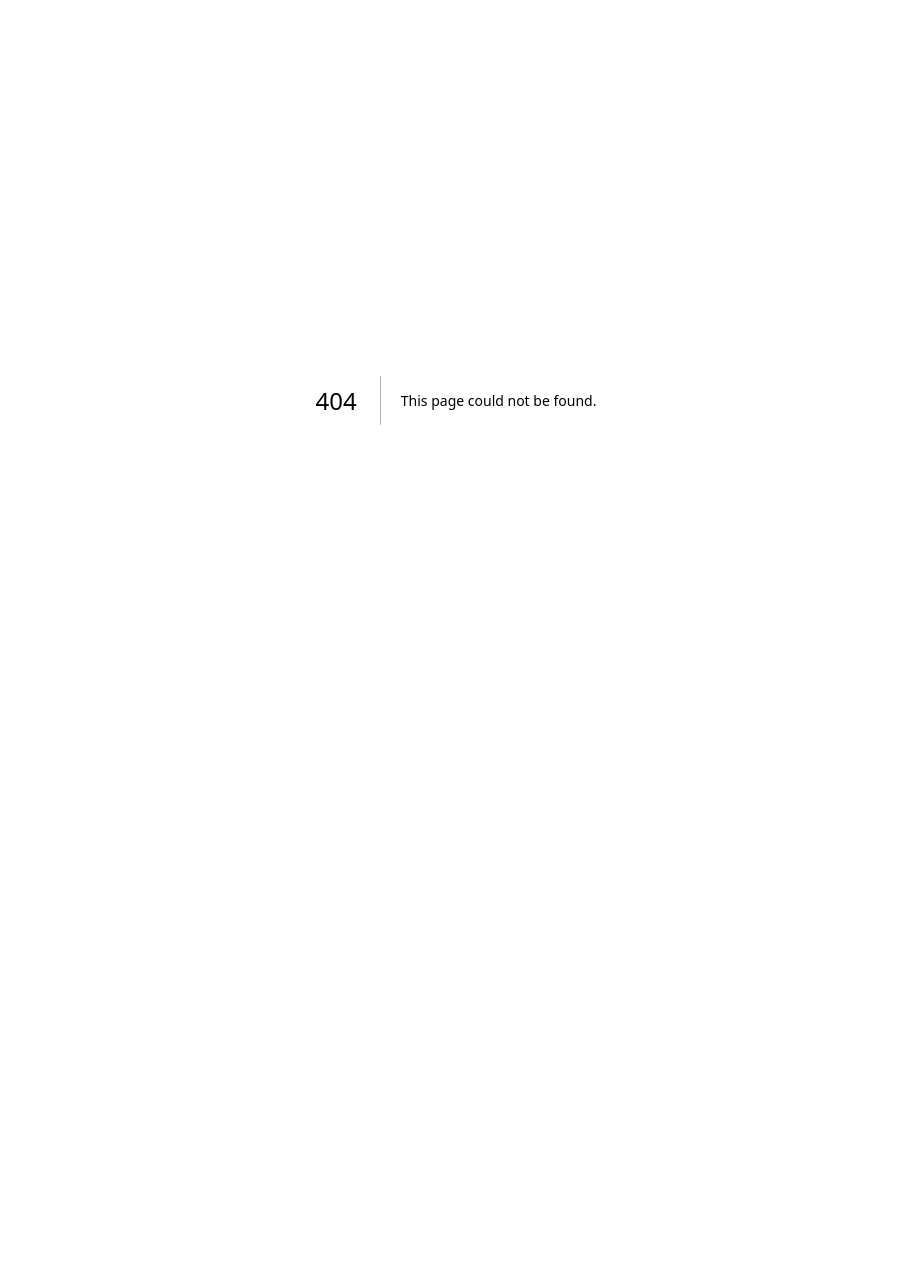
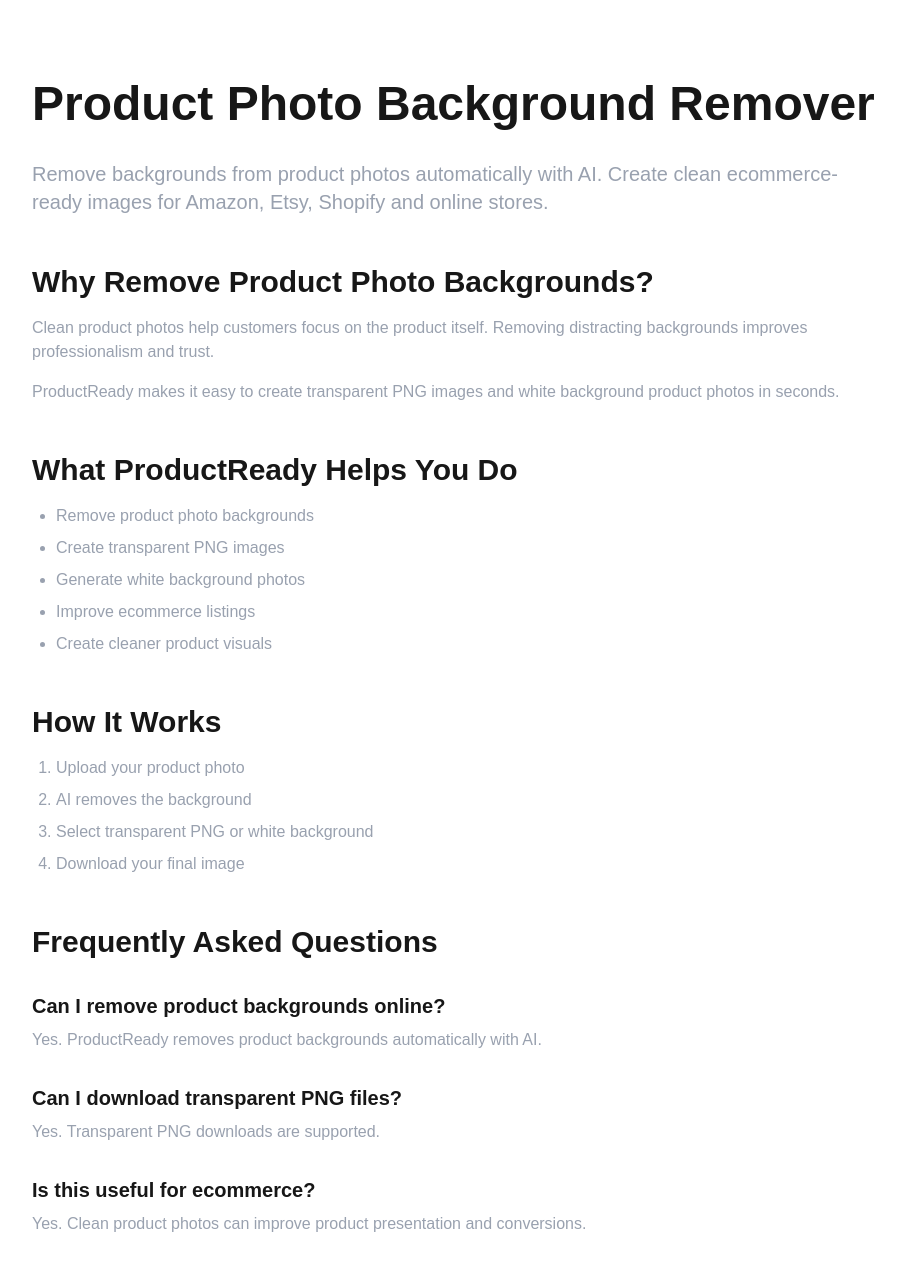
Before and after one commit to myaprak48/productready, a Next.js app: page /product-photo-background-remover in a window 1280 px wide. Before the commit this address had no page. Shown: the top 1270 px of the page, without its empty margins (184-1089 px from the left). Before the commit the page ends 800 px from the top, so only its background shows below. Built offline with nearby package versions, Linux system fonts and the light colour scheme.

Commit message:
Add product photo background remover page

```diff
--- /dev/null
+++ b/app/product-photo-background-remover/page.tsx
@@ -0,0 +1,101 @@
+export const metadata = {
+  title: "Product Photo Background Remover | ProductReady",
+  description:
+    "Remove backgrounds from product photos with AI. Create transparent PNGs and white background images for ecommerce stores and marketplaces.",
+};
+
+export default function Page() {
+  return (
+    <main className="max-w-4xl mx-auto px-6 py-20">
+
+      <h1 className="text-5xl font-bold mb-8">
+        Product Photo Background Remover
+      </h1>
+
+      <p className="text-xl text-gray-400 mb-12">
+        Remove backgrounds from product photos automatically with AI. Create clean ecommerce-ready images for Amazon, Etsy, Shopify and online stores.
+      </p>
+
+      <h2 className="text-3xl font-bold mt-12 mb-4">
+        Why Remove Product Photo Backgrounds?
+      </h2>
+
+      <p className="text-gray-400 mb-4">
+        Clean product photos help customers focus on the product itself. Removing distracting backgrounds improves professionalism and trust.
+      </p>
+
+      <p className="text-gray-400">
+        ProductReady makes it easy to create transparent PNG images and white background product photos in seconds.
+      </p>
+
+      <h2 className="text-3xl font-bold mt-12 mb-4">
+        What ProductReady Helps You Do
+      </h2>
+
+      <ul className="list-disc pl-6 text-gray-400 space-y-2">
+        <li>Remove product photo backgrounds</li>
+        <li>Create transparent PNG images</li>
+        <li>Generate white background photos</li>
+        <li>Improve ecommerce listings</li>
+        <li>Create cleaner product visuals</li>
+      </ul>
+
+      <h2 className="text-3xl font-bold mt-12 mb-4">
+        How It Works
+      </h2>
+
+      <ol className="list-decimal pl-6 text-gray-400 space-y-2">
+        <li>Upload your product photo</li>
+        <li>AI removes the background</li>
+        <li>Select transparent PNG or white background</li>
+        <li>Download your final image</li>
+      </ol>
+
+      <h2 className="text-3xl font-bold mt-12 mb-4">
+        Frequently Asked Questions
+      </h2>
+
+      <h3 className="text-xl font-semibold mt-8 mb-2">
+        Can I remove product backgrounds online?
+      </h3>
+
+      <p className="text-gray-400">
+        Yes. ProductReady removes product backgrounds automatically with AI.
+      </p>
+
+      <h3 className="text-xl font-semibold mt-8 mb-2">
+        Can I download transparent PNG files?
+      </h3>
+
+      <p className="text-gray-400">
+        Yes. Transparent PNG downloads are supported.
+      </p>
+
+      <h3 className="text-xl font-semibold mt-8 mb-2">
+        Is this useful for ecommerce?
+      </h3>
+
+      <p className="text-gray-400">
+        Yes. Clean product photos can improve product presentation and conversions.
+      </p>
+
+      <div className="mt-16">
+        <h2 className="text-4xl font-bold mb-4">
+          Remove Product Backgrounds Instantly
+        </h2>
+
+        <p className="text-gray-400 mb-6">
+          Create professional ecommerce product photos in seconds.
+        </p>
+
+        <a
+          href="/"
+          className="inline-block rounded-full bg-white text-black px-6 py-3 font-semibold"
+        >
+          Try ProductReady Free
+        </a>
+      </div>
+
+    </main>
+  );
+}
--- a/app/sitemap.ts
+++ b/app/sitemap.ts
@@ -62,5 +62,11 @@
   changeFrequency: "weekly",
   priority: 0.8,
 },
+{
+  url: "https://productreadyapp.com/product-photo-background-remover",
+  lastModified: new Date(),
+  changeFrequency: "weekly",
+  priority: 0.8,
+},
   ];
 }
```
